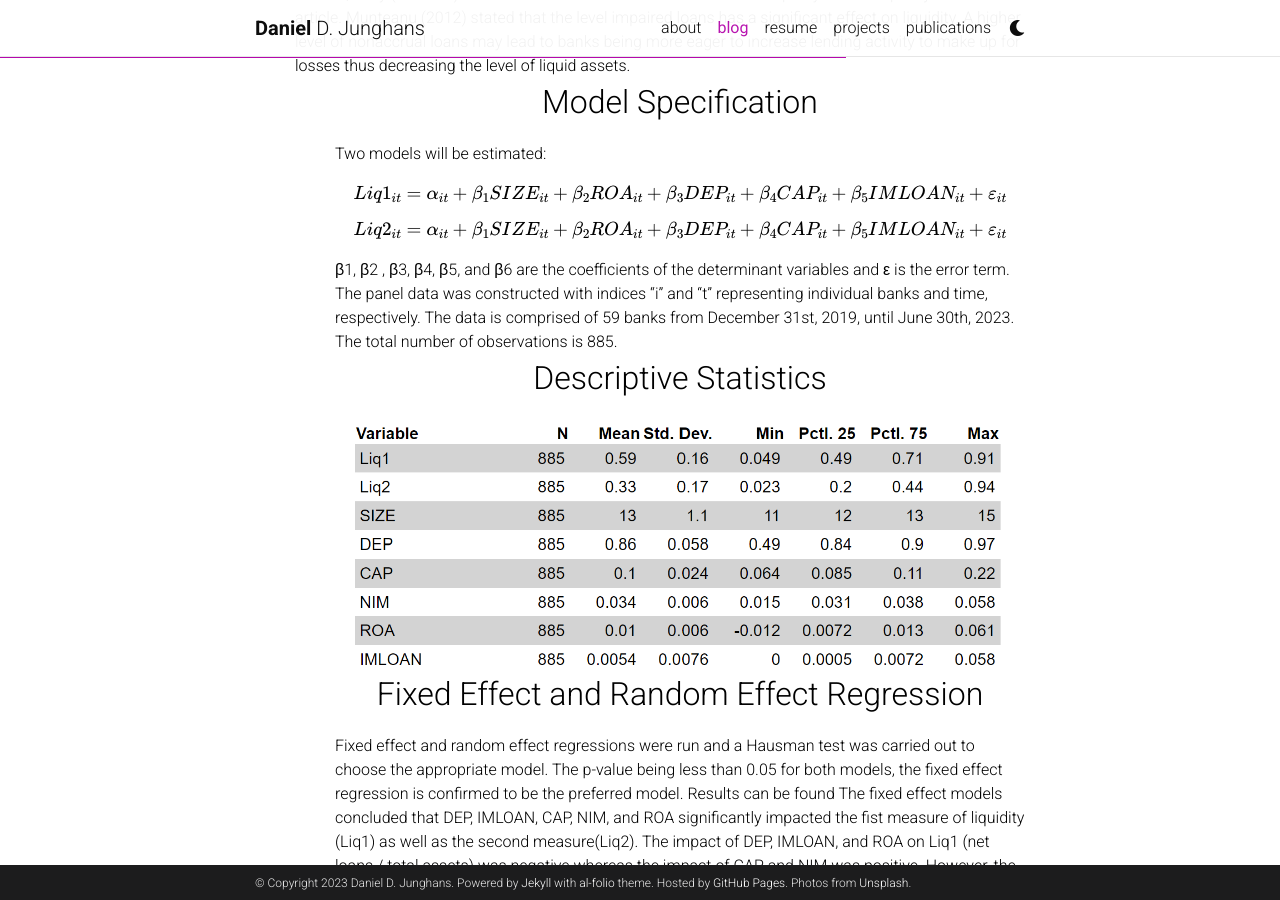
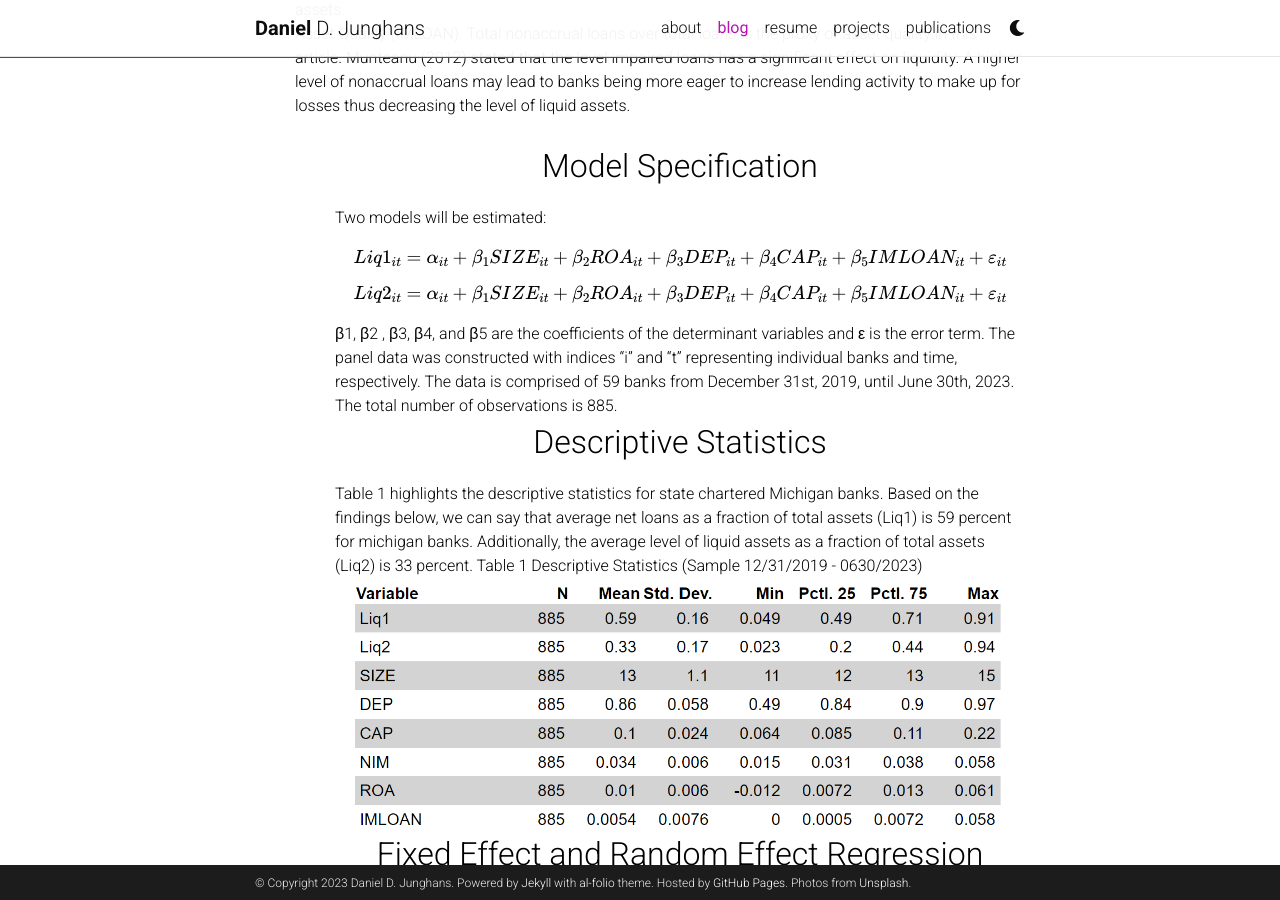
Before and after one commit to DanielJunghans/danieljunghans.github.io, a Jekyll site: the page built from _posts/2023-10-15-Liquidity.md, in a window 1280 px wide and 900 px high, scrolled down 2263 px. Built offline with Jekyll 4.4.1, drawn with Linux system fonts in a browser that asks for light colours; comment, search, counter and statistics services are not loaded; a style sheet for code colours, icons or effects is not loaded.

Commit message:
liquidity update

```diff
--- a/_posts/2023-10-15-Liquidity.md
+++ b/_posts/2023-10-15-Liquidity.md
@@ -37,6 +37,7 @@ The dependent variable in this article will be liquidity which will be measured
 | Interest Margin     | Net interest margin       | NIM       | Negative      |
 | Asset Quality       | Nonaccrual loans over total loans       | IMLOAN       | Negative      |
 
+<br />
 
 <ul>
 
@@ -51,6 +52,7 @@ The dependent variable in this article will be liquidity which will be measured
 
 
 
+<br />
 
 <p style="text-align: center;"><font size="+3">Model Specification</font></p>
 
@@ -64,12 +66,16 @@ $$
 Liq2_{it} = \alpha_{it}+β_{1}SIZE_{it}+β_{2}ROA_{it}+β_{3}DEP_{it}+β_{4}CAP_{it}+β_{5}IMLOAN_{it}+ ε_{it}
 $$
 
-β1, β2 , β3, β4, β5, and β6 are the coefficients of the determinant variables and ε is the error term.  The panel data was constructed with indices “i” and “t” representing individual banks and time, respectively.  The data is comprised of 59 banks from December 31st, 2019, until June 30th, 2023.  The total number of observations is 885.
+β1, β2 , β3, β4, and β5 are the coefficients of the determinant variables and ε is the error term.  The panel data was constructed with indices “i” and “t” representing individual banks and time, respectively.  The data is comprised of 59 banks from December 31st, 2019, until June 30th, 2023.  The total number of observations is 885.
 
 
 <p style="text-align: center;"><font size="+3">Descriptive Statistics</font></p>
 
 
+Table 1 highlights the descriptive statistics for state chartered Michigan banks.  Based on the findings below, we can say that average net loans as a fraction of total assets (Liq1) is 59 percent for michigan banks.  Additionally, the average level of liquid assets as a fraction of total assets (Liq2) is 33 percent.
+
+Table 1
+Descriptive Statistics (Sample 12/31/2019 - 0630/2023)
 <div class="img">
     <img class="col three" src="{{ site.baseurl }}/assets/img/summary_stats.png">
 </div>
```
